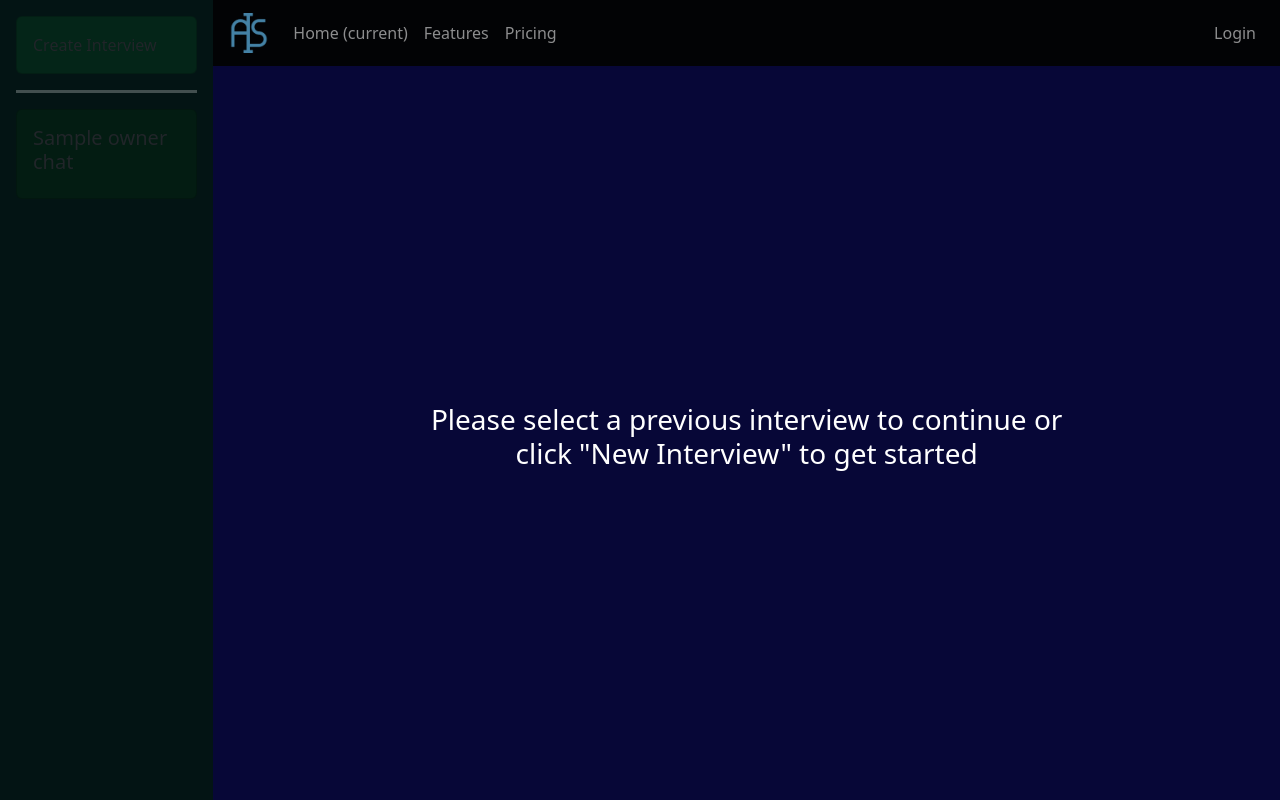
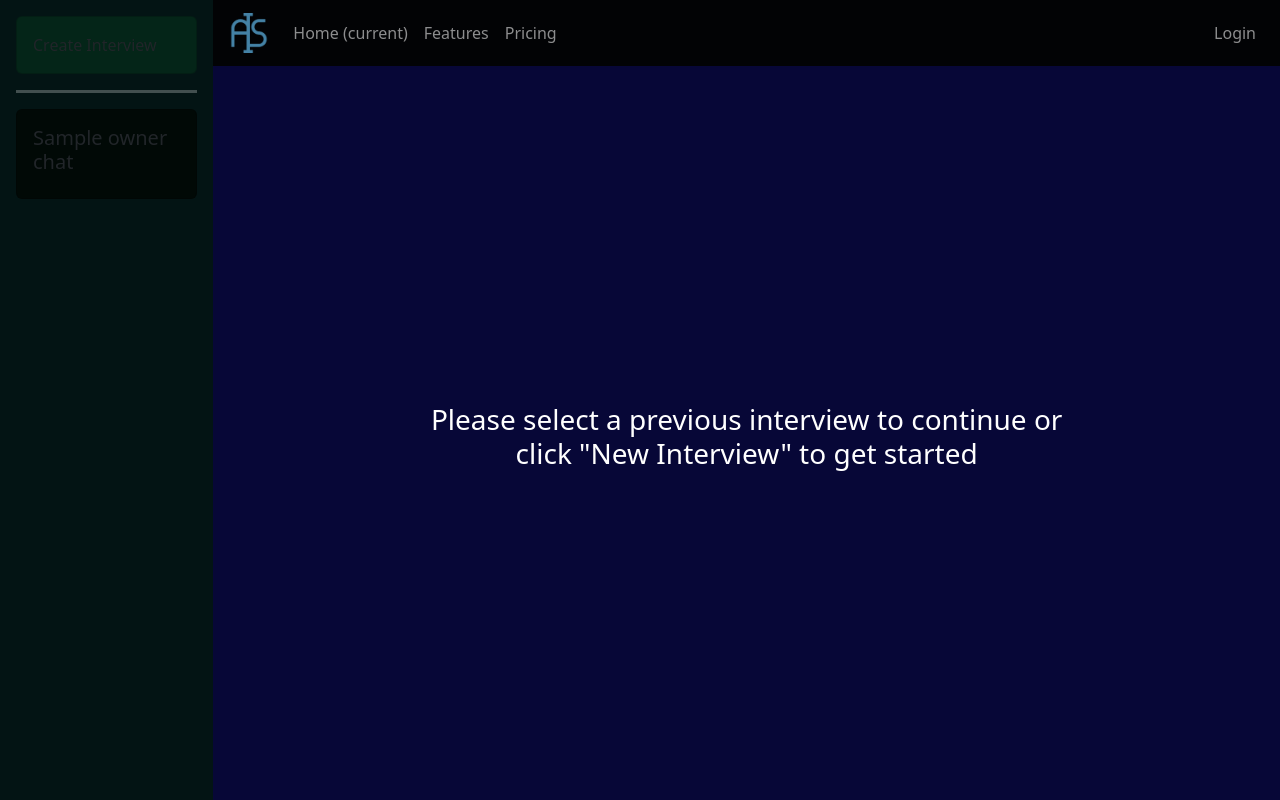
Before and after one commit to UCCS-SP25-CS4300-CS5300-1/Group-7-Spring-2025, a Django app: template active_interview_backend/active_interview_app/templates/chat/chat.html in a window 1280 px wide. Run offline with Django 5.2, Linux system fonts and the light colour scheme; the template is opened without the code that fills it: most values are stand-ins (such as "Sample title", 1, 10 or a date in 2020); data that the repository does not hold is empty.

Commit message:
Final active button hsl

```diff
--- a/active_interview_backend/active_interview_app/static/css/main.css
+++ b/active_interview_backend/active_interview_app/static/css/main.css
@@ -94,7 +94,7 @@ a {
 }
 .chat-card-active {
     color: white;
-    background-color: hsl(from var(--alga) h s calc(l - 2)) !important;
+    background-color: hsl(from var(--alga) h s calc(l - 6)) !important;
 }
 .button-card {
     color: white;
```
